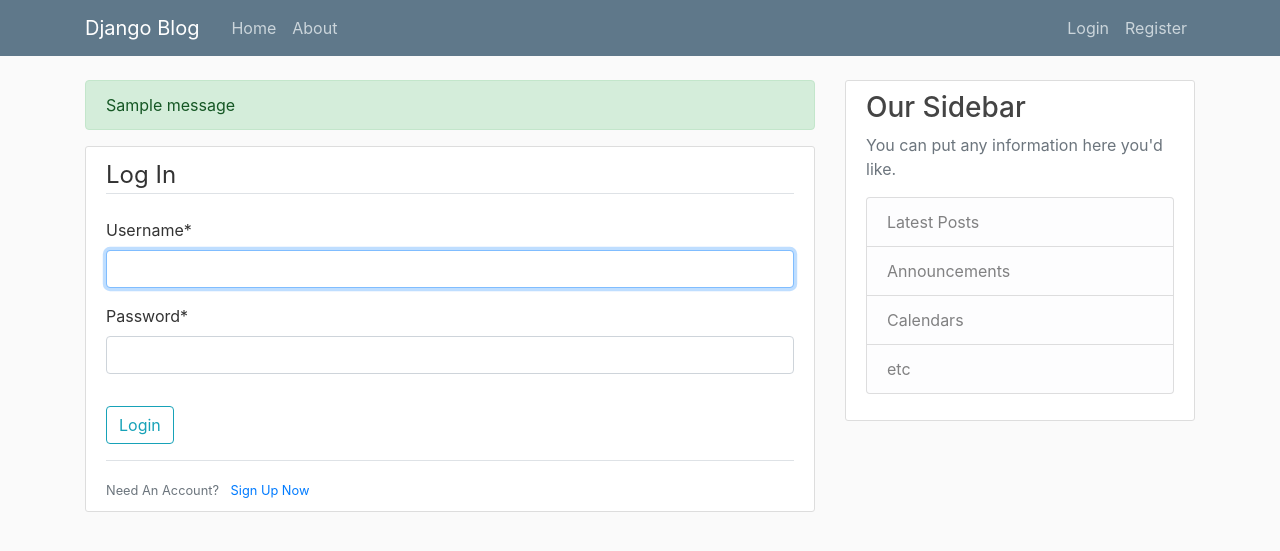
After one commit to Furquan712/django-blog, a Django app: page /login/ in a window 1280 px wide. The commit adds this page. Shown: the top 551 px of the page. Run offline with Django 4.2, Linux system fonts and the light colour scheme; one stand-in notice (Sample message) is shown; some libraries are stand-ins or nearby versions.

Commit message:
login auth

```diff
--- a/blog/templates/blog/base.html
+++ b/blog/templates/blog/base.html
@@ -33,8 +33,13 @@
             </div>
             <!-- Navbar Right Side -->
             <div class="navbar-nav">
-              <a class="nav-item nav-link" href="#">Login</a>
-              <a class="nav-item nav-link" href="#">Register</a>
+              {% if user.is_authenticated %}
+                <a class="nav-item nav-link" href="{% url 'profile' %}">Profile</a>
+                <a class="nav-item nav-link" href="{% url 'logout' %}">Logout</a>
+              {% else %}
+                <a class="nav-item nav-link" href="{% url 'login' %}">Login</a>
+                <a class="nav-item nav-link" href="{% url 'register' %}">Register</a>
+              {% endif %}
             </div>
           </div>
         </div>
@@ -43,6 +48,13 @@
     <main role="main" class="container">
       <div class="row">
         <div class="col-md-8">
+          {% if messages %}
+            {% for message in messages %}
+              <div class="alert alert-{{ message.tags }}">
+                {{ message }}
+              </div>
+            {% endfor %}
+          {% endif %}
           {% block content %}{% endblock %}
         </div>
         <div class="col-md-4">
--- a/django_project/settings.py
+++ b/django_project/settings.py
@@ -122,6 +122,9 @@
 
 CRISPY_TEMPLATE_PACK='bootstrap4'
 
+LOGIN_REDIRECT_URL = 'blog-home'
+LOGIN_URL = 'login'
+
 # Default primary key field type
 # https://docs.djangoproject.com/en/4.1/ref/settings/#default-auto-field
 
--- a/django_project/urls.py
+++ b/django_project/urls.py
@@ -1,7 +1,7 @@
 """django_project URL Configuration
 
 The `urlpatterns` list routes URLs to views. For more information please see:
-    https://docs.djangoproject.com/en/4.1/topics/http/urls/
+    https://docs.djangoproject.com/en/2.1/topics/http/urls/
 Examples:
 Function views
     1. Add an import:  from my_app import views
@@ -14,12 +14,21 @@
     2. Add a URL to urlpatterns:  path('blog/', include('blog.urls'))
 """
 from django.contrib import admin
+from django.contrib.auth import views as auth_views
 from django.urls import path, include
+from django.conf import settings
+from django.conf.urls.static import static
 from users import views as user_views
 
 urlpatterns = [
     path('admin/', admin.site.urls),
     path('register/', user_views.register, name='register'),
+    path('profile/', user_views.profile, name='profile'),
+    path('login/', auth_views.LoginView.as_view(template_name='users/login.html'), name='login'),
+    path('logout/', auth_views.LogoutView.as_view(template_name='users/logout.html'), name='logout'),
     path('', include('blog.urls')),
+]
 
-]
+
+if settings.DEBUG:
+    urlpatterns += static(settings.MEDIA_URL, document_root=settings.MEDIA_ROOT)
--- /dev/null
+++ b/users/templates/users/login.html
@@ -0,0 +1,21 @@
+{% extends "blog/base.html" %}
+{% load crispy_forms_tags %}
+{% block content %}
+    <div class="content-section">
+        <form method="POST">
+            {% csrf_token %}
+            <fieldset class="form-group">
+                <legend class="border-bottom mb-4">Log In</legend>
+                {{ form|crispy }}
+            </fieldset>
+            <div class="form-group">
+                <button class="btn btn-outline-info" type="submit">Login</button>
+            </div>
+        </form>
+        <div class="border-top pt-3">
+            <small class="text-muted">
+                Need An Account? <a class="ml-2" href="{% url 'register' %}">Sign Up Now</a>
+            </small>
+        </div>
+    </div>
+{% endblock content %}
```
Also changed, not shown: users/templates/users/logout.html (added, +9 -0 lines), users/templates/users/profile.html (added, +14 -0 lines), users/views.py (+8 -2 lines), db.sqlite3.
